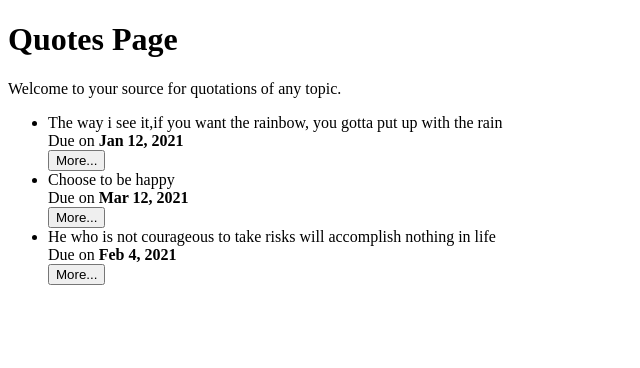
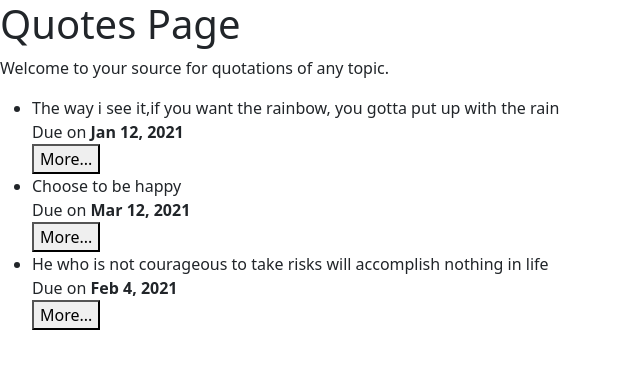
Before and after one commit to judyrop/angular-Qoutes-ip, an Angular app: page / in a window 1280 px wide. Shown: the top 368 px of the page, without its empty margins (0-640 px from the left). Built offline with nearby package versions, Linux system fonts and the light colour scheme.

Commit message:
Added some styles to app after installing bootstrap

```diff
--- a/package.json
+++ b/package.json
@@ -18,6 +18,8 @@
     "@angular/platform-browser": "~12.2.0",
     "@angular/platform-browser-dynamic": "~12.2.0",
     "@angular/router": "~12.2.0",
+    "bootstrap": "^5.1.0",
+    "popper": "^1.0.1",
     "rxjs": "~6.6.0",
     "tslib": "^2.3.0",
     "zone.js": "~0.11.4"
--- a/src/app/quote-particular/quote-particular.component.html
+++ b/src/app/quote-particular/quote-particular.component.html
@@ -6,4 +6,4 @@
 <button class="btn btn-success like"> <i class="fa fa-thumbs-up"></i></button>
 <button class="btn btn-danger dislike"> <i class="fa fa-thumbs-down"></i> </button>
 <link rel="stylesheet" href="https://cdnjs.cloudflare.com/ajax/libs/font-awesome/4.7.0/css/font-awesome.min.css">
-<button (click) ='quoteDelete(true)'>Delete Quote</button>
+<button (click) ='quoteDelete(true)' class="btn btn-outline-danger">Delete Quote</button>
--- a/src/styles.css
+++ b/src/styles.css
@@ -1 +1,2 @@
 /* You can add global styles to this file, and also import other style files */
+@import "~bootstrap/dist/css/bootstrap.css"
```
Also changed, not shown: 1 other file (tests, documents, lock files or other folders).
